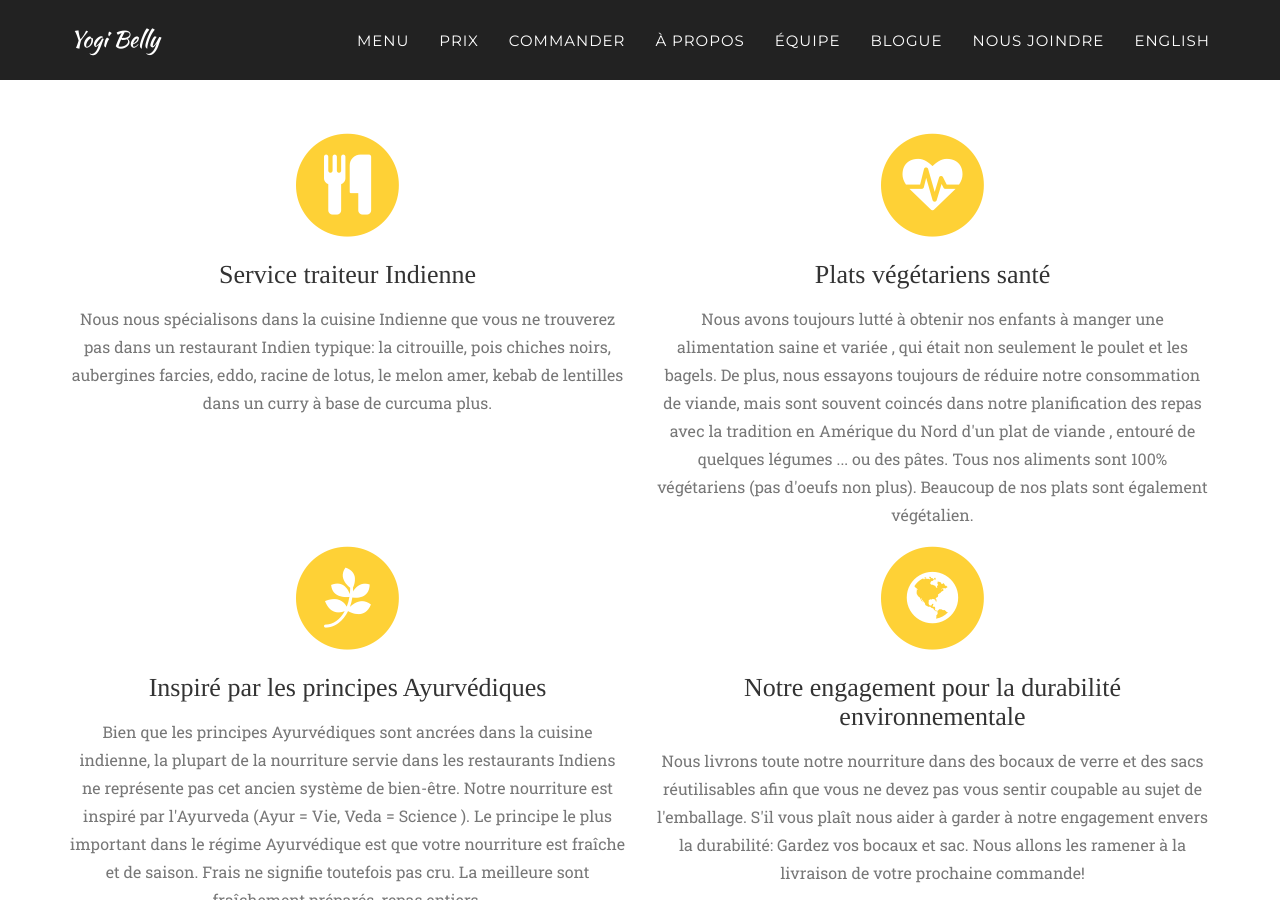
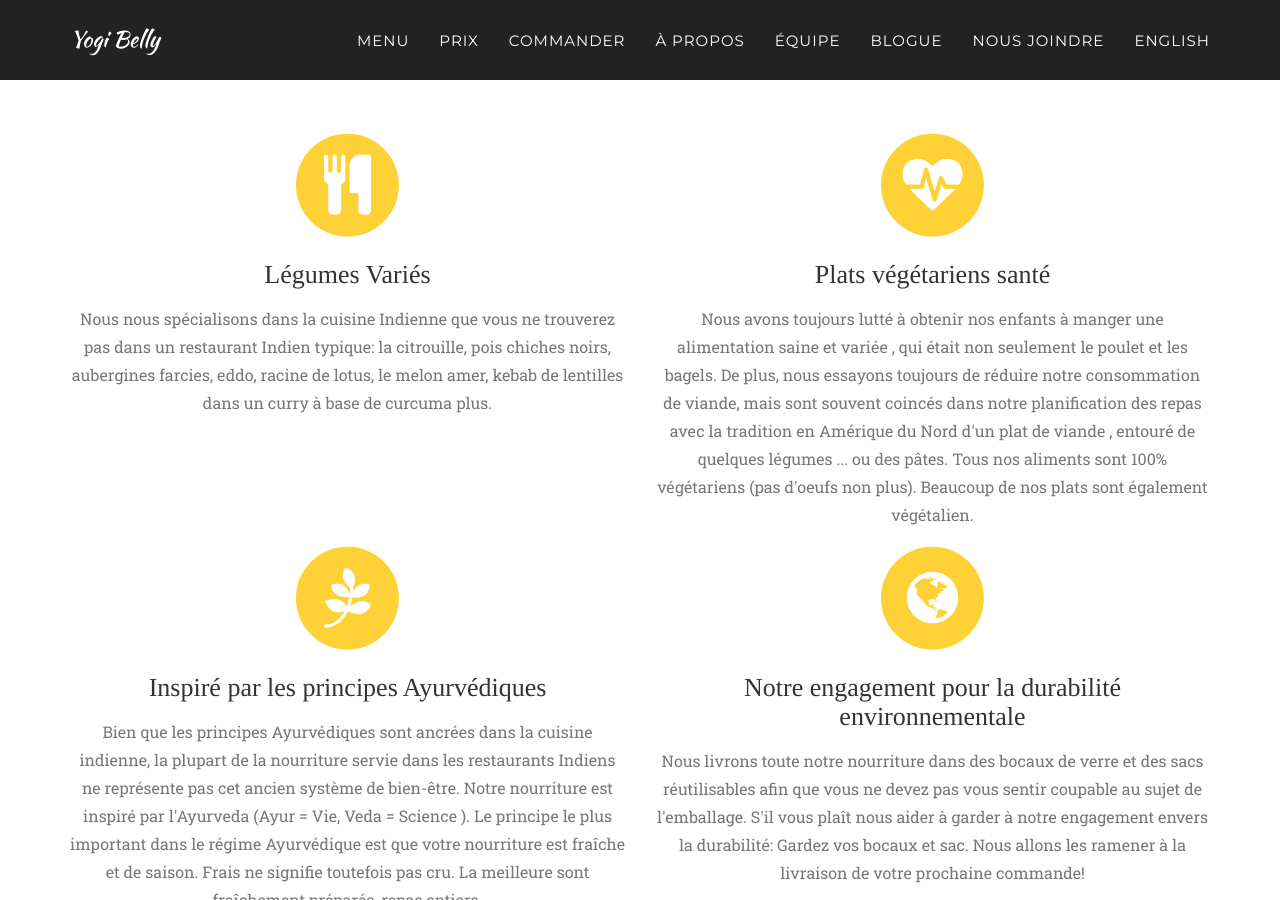
Before and after one commit to yogibelly/fr, a Jekyll site: the page built from index.html, in a window 1280 px wide and 900 px high, scrolled down 1014 px. Built offline with Jekyll 4.4.1, drawn with Linux system fonts in a browser that asks for light colours; some web fonts are replaced.

Commit message:
changed catering

```diff
--- a/_includes/services.html
+++ b/_includes/services.html
@@ -13,7 +13,7 @@
                         <i class="fa fa-circle fa-stack-2x text-primary"></i>
                         <i class="fa fa-cutlery fa-stack-1x fa-inverse"></i>
                     </span>
-                    <h4 class="service-heading">Service traiteur Indienne</h4>
+                    <h4 class="service-heading">L&eacute;gumes Vari&eacute;s</h4>
                     <p class="text-muted">Nous nous sp&eacute;cialisons dans la cuisine Indienne que vous ne trouverez pas dans un restaurant Indien typique: la citrouille, pois chiches noirs, aubergines farcies, eddo, racine de lotus, le melon amer, kebab de lentilles dans un curry &agrave; base de curcuma plus.</p>
                 </div>
                 <div class="col-md-6">
```
